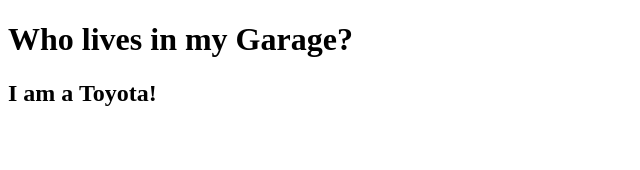
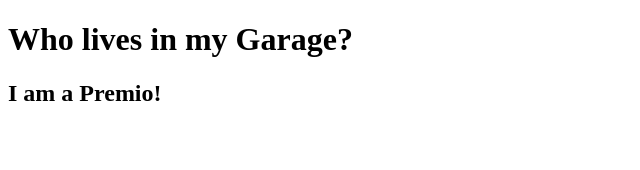
Before and after one commit to kipruto/React-Intro, a React (Create React App) app: page / in a window 1280 px wide. Shown: the top 170 px of the page, without its empty margins (0-640 px from the left). Built offline with nearby package versions, Linux system fonts and the light colour scheme.

Commit message:
passing object data in components

```diff
--- a/src/index.js
+++ b/src/index.js
@@ -3,17 +3,17 @@
 
 class Car extends React.Component {
     render() {
-        return <h2>I am a {this.props.brand}!</h2>
+        return <h2>I am a {this.props.brand.model}!</h2>
     }
 }
 
 class Garage extends React.Component {
     render() {
-        const carname = "Toyota"
+        const carinfo = { name: "Toyota", model: "Premio" }
         return (
             <div>
                 <h1>Who lives in my Garage?</h1>
-                <Car brand={carname} />
+                <Car brand={carinfo} />
             </div>
         );
     }
```
